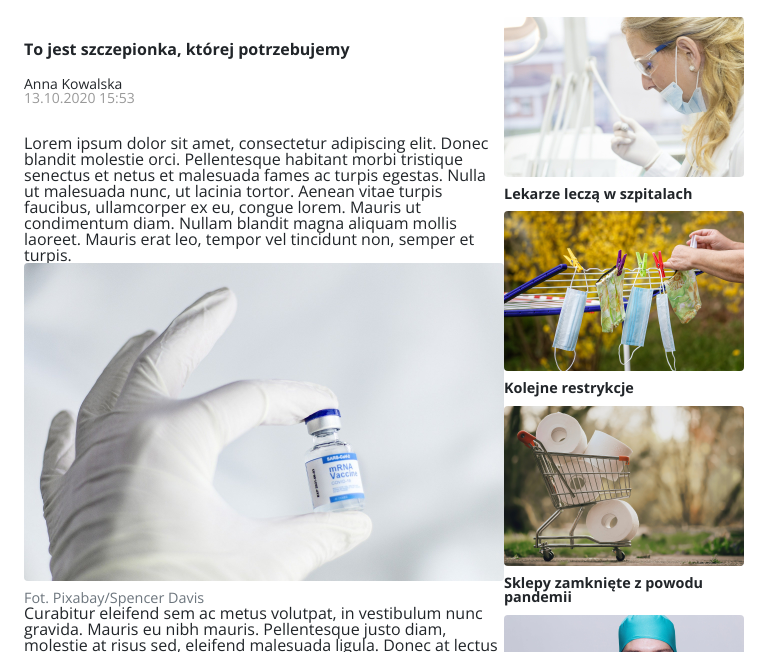
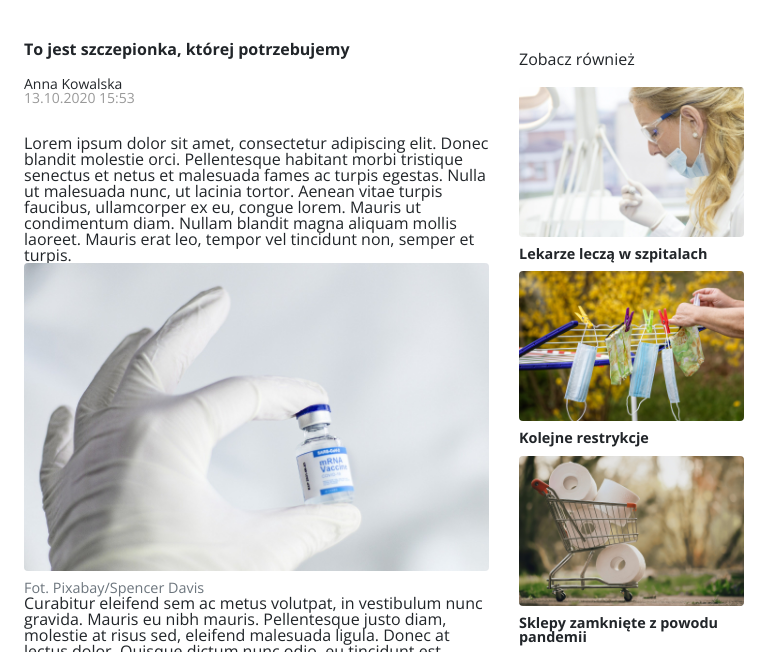
Before and after one commit to martafrackiewicz/article-page, a website: page index.html in a window 768 px wide. Shown: the part 79-731 px from the top of the page. Drawn offline with nearby package versions, Linux system fonts and the light colour scheme; files whose address does not match are found by name.

Commit message:
Fix paddings on mobile

```diff
--- a/scss/elements/_article.scss
+++ b/scss/elements/_article.scss
@@ -3,8 +3,8 @@
 
 .article {
     &-wrap {
-        padding-left: 0;
         margin-top: 50px + $header-height;
+        padding: 0 15px;
     }
 
     &-title {
@@ -24,8 +24,8 @@
     }
 }
 
-@media (max-width: 768px) {
+@media (min-width: 768px) {
     .article-wrap {
-        padding: 0;
+        padding-left: 0;
     }
 }
--- a/scss/elements/_sidebar.scss
+++ b/scss/elements/_sidebar.scss
@@ -1,8 +1,8 @@
 @import "../scss/settings/sizes";
 
 .sidebar-wrap {
-    padding-right: 0;
-    margin-top: 70px + $header-height;
+    margin-top: 60px;
+    padding: 0 15px;
 
     .sidebar-title {
         margin-bottom: 20px;
@@ -23,9 +23,9 @@
     }
 }
 
-@media (max-width: 768px) {
+@media (min-width: 768px) {
     .sidebar-wrap {
-        padding: 0;
-        margin-top: 60px;
+        padding-right: 0;
+        margin-top: 60px + $header-height;
     }
 }
```
Also changed, not shown: css/main.css, 1 other file.
